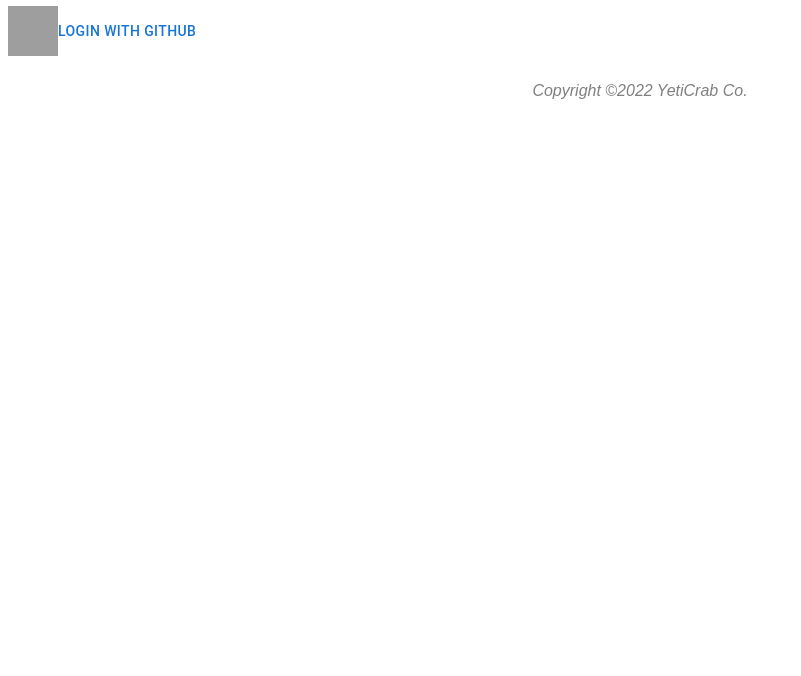
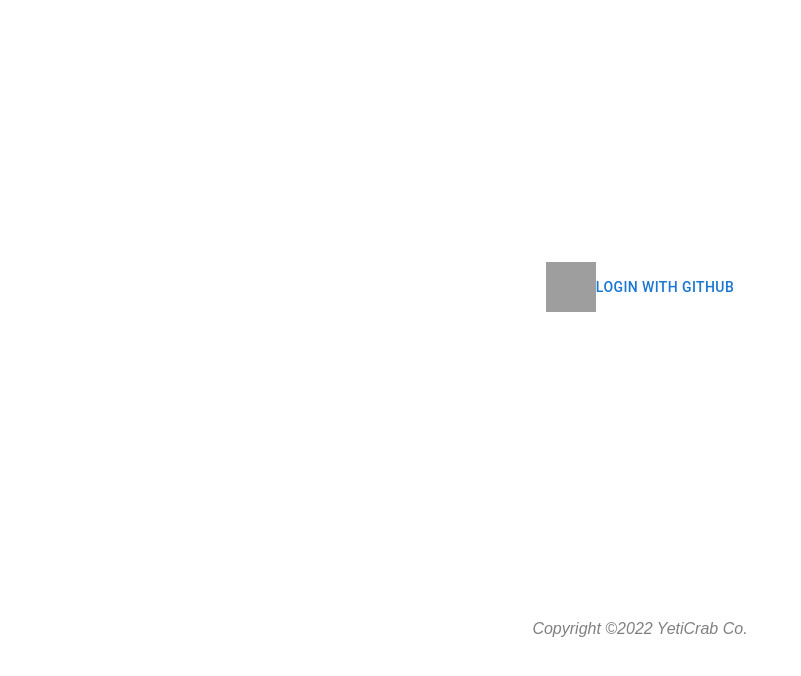
Before and after one commit to Yeti-Crab-Loci-Spots/Loci-Spots, a React (Create React App) app in the folder client/: page / in a window 1280 px wide. Shown: the top 676 px of the page, without its empty margins (0-801 px from the left). Built offline with nearby package versions, Linux system fonts and the light colour scheme; grey boxes are pictures that could not be loaded.

Commit message:
styled login page, components centered, used inline styling on box component in LoginPage.jsx

```diff
--- a/client/Pages/LoginPage.jsx
+++ b/client/Pages/LoginPage.jsx
@@ -1,5 +1,6 @@
-import React from 'react';
+import React, { Fragment } from 'react';
 import { Button } from '@mui/material';
+import { Box } from '@mui/material';
 
 const LoginPage = (props) => {
   const githubAuth = () => {
@@ -7,10 +8,20 @@ const LoginPage = (props) => {
   }
 
   return (
-    <Button className='login-button' onClick={githubAuth}>
-      <img src="https://github.githubassets.com/images/modules/logos_page/GitHub-Mark.png" alt="Github Logo"/>
-      Login with Github
-    </Button>
+    <Box
+      display = 'flex'
+      marginTop = '20%'
+      paddingBottom= '22%'
+      justifyContent = 'center'
+    >
+
+      <Button className='login-button' onClick={githubAuth}>
+
+        <img src="https://github.githubassets.com/images/modules/logos_page/GitHub-Mark.png" alt="Github Logo"/>
+        Login with Github
+
+      </Button>
+    </Box>
   );
 };
 
--- a/client/src/App.jsx
+++ b/client/src/App.jsx
@@ -2,6 +2,7 @@ import React from "react";
 import "./styles.css";
 import MainContainer from '../Components/MainContainer'
 import LoginPage from "../Pages/LoginPage";
+import { Box } from '@mui/material';
 
 
 const App = (props) => {
@@ -14,9 +15,9 @@ const App = (props) => {
   // }
   // fetchAccounts()
   return (
-    <>
+    <Box>
       <LoginPage />
-    </>
+    </Box>
   );
 };
 
--- a/package.json
+++ b/package.json
@@ -43,6 +43,7 @@
     "@mui/base": "^5.0.0-alpha.95",
     "@mui/icons-material": "^5.10.3",
     "@mui/material": "^5.10.3",
+    "@mui/system": "^5.10.4",
     "axios": "^0.27.2",
     "cookie-session": "^2.0.0",
     "express": "^4.18.1",
```
Also changed, not shown: client/src/styles.css (line endings or trailing spaces), 1 other file (tests, documents, lock files or other folders).
